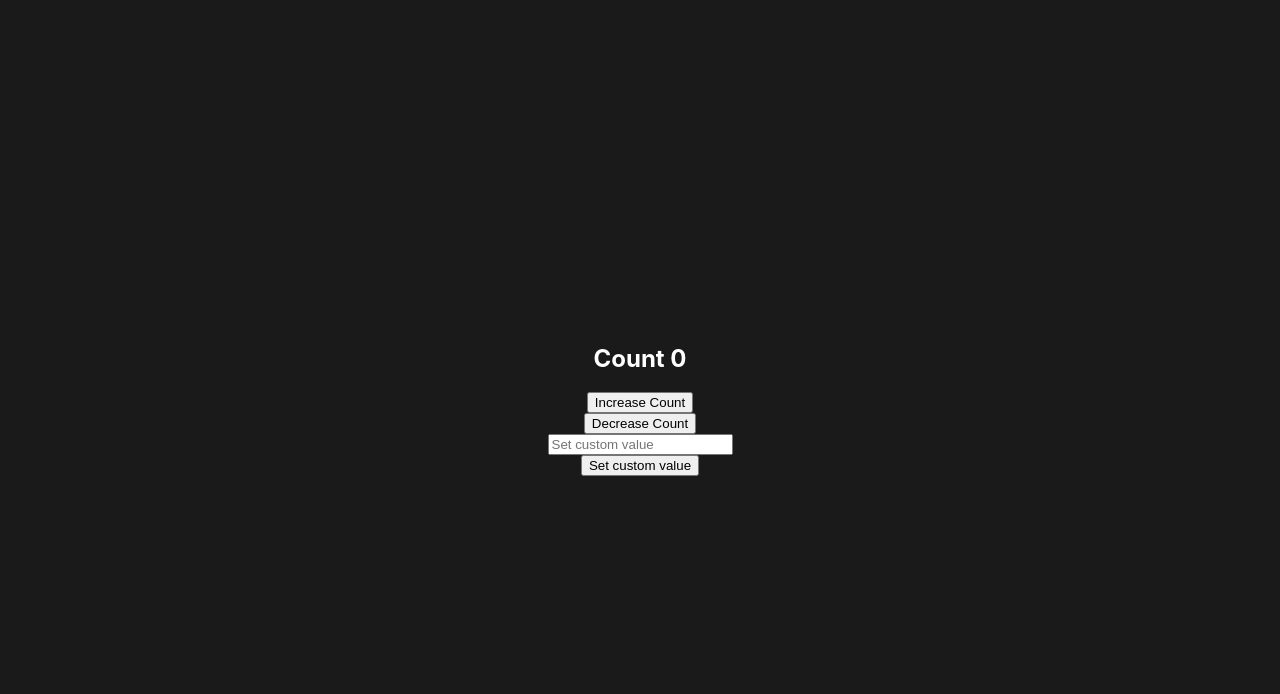
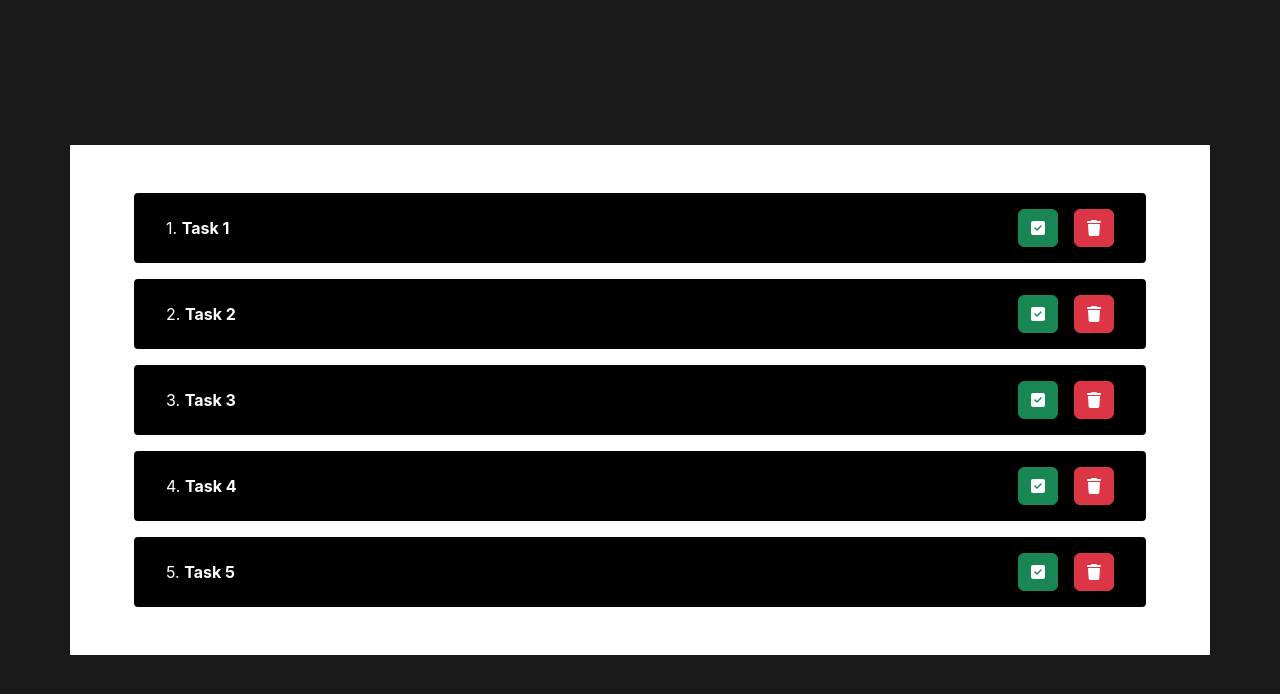
Before and after one commit to daniel-sava/it-school-feb-2023, a React (Create React App) app: page / in a window 1280 px wide. Shown: the top 694 px of the page. Built offline with nearby package versions, Linux system fonts and the light colour scheme.

Commit message:
useReducer tasks

```diff
--- a/package.json
+++ b/package.json
@@ -3,10 +3,14 @@
   "version": "0.1.0",
   "private": true,
   "dependencies": {
+    "@fortawesome/free-solid-svg-icons": "^6.4.0",
+    "@fortawesome/react-fontawesome": "^0.2.0",
     "@testing-library/jest-dom": "^5.17.0",
     "@testing-library/react": "^13.4.0",
     "@testing-library/user-event": "^13.5.0",
+    "bootstrap": "^5.3.0",
     "react": "^18.2.0",
+    "react-bootstrap": "^2.8.0",
     "react-dom": "^18.2.0",
     "react-scripts": "5.0.1",
     "web-vitals": "^2.1.4"
--- a/src/App.js
+++ b/src/App.js
@@ -1,7 +1,7 @@
 import { useRef, useState } from "react";
 
 import styles from "./App.module.css";
-import Counter from "./Counter";
+import Tasks from "./Tasks";
 
 function App() {
     const [count, setCount] = useState(0);
@@ -9,7 +9,8 @@ function App() {
 
     return (
         <div className={styles.App}>
-            <Counter />
+            <Tasks />
+            {/* <Counter /> */}
             {/* <button
                 onClick={() => {
                     counter.current++;
--- /dev/null
+++ b/src/Tasks.css
@@ -0,0 +1,34 @@
+.container {
+    width: 100vw;
+    padding: 2rem;
+    background-color: white;
+}
+
+.task {
+    background-color: black;
+    color: white;
+    padding: 1rem 2rem;
+    margin: 1rem 2rem;
+    border-radius: 4px;
+    display: flex;
+    justify-content: space-between;
+    align-items: center;
+}
+
+.task .text {
+    margin: 0;
+}
+
+.task .text .description {
+    font-weight: bold;
+}
+
+.task .action-buttons {
+    display: flex;
+    align-items: center;
+    gap: 1rem;
+}
+
+.task.completed {
+    background-color: green;
+}
--- /dev/null
+++ b/src/Tasks.js
@@ -0,0 +1,95 @@
+import { faCheckSquare, faTrash } from "@fortawesome/free-solid-svg-icons";
+import { FontAwesomeIcon } from "@fortawesome/react-fontawesome";
+import { useReducer } from "react";
+import { Button } from "react-bootstrap";
+import "./Tasks.css";
+
+const TASKS = [
+    {
+        id: 1,
+        description: "Task 1",
+        completed: false,
+    },
+    {
+        id: 2,
+        description: "Task 2",
+        completed: false,
+    },
+    {
+        id: 3,
+        description: "Task 3",
+        completed: false,
+    },
+    {
+        id: 4,
+        description: "Task 4",
+        completed: false,
+    },
+    {
+        id: 5,
+        description: "Task 5",
+        completed: false,
+    },
+];
+
+const TaskActions = {
+    Completed: "completed",
+    Deleted: "deleted",
+};
+
+function reducer(state, action) {
+    switch (action.type) {
+        case TaskActions.Completed:
+            return state.map((task) => {
+                if (task.id === action.data.taskId) {
+                    return { ...task, completed: true };
+                } else {
+                    return task;
+                }
+            });
+    }
+
+    return state;
+}
+
+export default function Tasks() {
+    const [tasks, dispatch] = useReducer(reducer, TASKS);
+
+    return (
+        <div className="container">
+            {tasks.map((task, index) => {
+                return (
+                    <div
+                        key={index}
+                        className={`task ${task.completed ? "completed" : ""}`}
+                    >
+                        <p className="text">
+                            {task.id}.{" "}
+                            <span className="description">
+                                {task.description}
+                            </span>
+                        </p>
+                        <div className="action-buttons">
+                            {!task.completed && (
+                                <Button
+                                    onClick={() => {
+                                        dispatch({
+                                            type: TaskActions.Completed,
+                                            data: { taskId: task.id },
+                                        });
+                                    }}
+                                    variant="success"
+                                >
+                                    <FontAwesomeIcon icon={faCheckSquare} />
+                                </Button>
+                            )}
+                            <Button variant="danger">
+                                <FontAwesomeIcon icon={faTrash} />
+                            </Button>
+                        </div>
+                    </div>
+                );
+            })}
+        </div>
+    );
+}
--- a/src/index.js
+++ b/src/index.js
@@ -1,3 +1,4 @@
+import "bootstrap/dist/css/bootstrap.min.css";
 import React from "react";
 import ReactDOM from "react-dom/client";
 import App from "./App";
```
Also changed, not shown: 1 other file (tests, documents, lock files or other folders).
